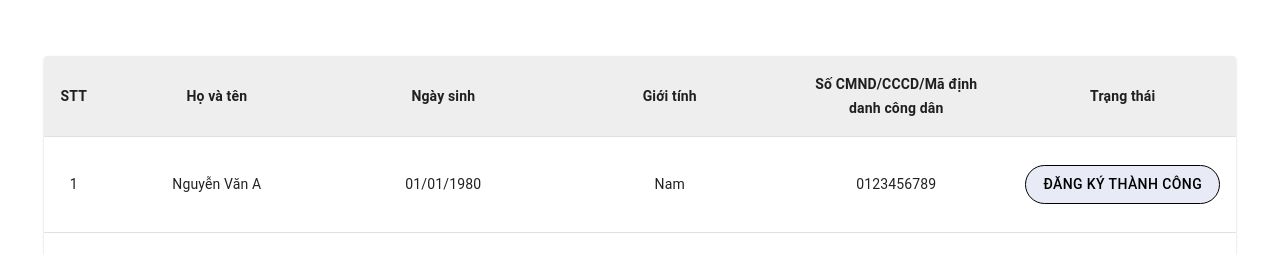
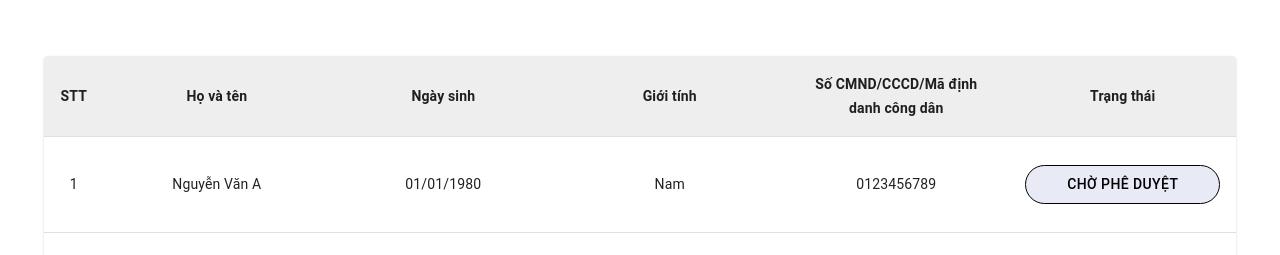
Before and after one commit to zinza-academy/nextjs-tienvh, a Next.js app in the folder nextjs-tienvh/: page /dashboard/Lookup/RegistrationResult/page in a window 1280 px wide. Shown: the top 255 px of the page. Built offline with nearby package versions, Linux system fonts and the light colour scheme.

Commit message:
fix(implement_admin_pages): fix enum and interface RegistrationRow

```diff
--- a/nextjs-tienvh/src/components/common/enum.ts
+++ b/nextjs-tienvh/src/components/common/enum.ts
@@ -1,5 +1,5 @@
 export enum ApprovalStatus {
-  PendingApproval = "Chờ phê duyệt",
-  Approved = "Đăng ký thành công",
-  Rejected = "Không phê duyệt"
+  PendingApproval,
+  Approved,
+  Rejected
 }
--- a/nextjs-tienvh/src/pages/dashboard/Appbar/page.tsx
+++ b/nextjs-tienvh/src/pages/dashboard/Appbar/page.tsx
@@ -206,7 +206,7 @@ function Menu() {
             </Link>
           </MenuItem>
           <MenuItem onClick={handleClose}>
-            <Link href="#" passHref>
+            <Link href="/dashboard/lookup/registration-result" passHref>
               <Box sx={{display: 'flex', flexDirection: 'row', gap: '8px'}}>
                 <Box sx={{
                   backgroundColor: '#F8F8F8',
--- a/nextjs-tienvh/src/pages/dashboard/Lookup/RegistrationResult/page.tsx
+++ b/nextjs-tienvh/src/pages/dashboard/Lookup/RegistrationResult/page.tsx
@@ -1,4 +1,4 @@
-import React from 'react'
+import React, { useEffect, useState } from 'react'
 import { Box, Button } from "@mui/material";
 import {
   Table,
@@ -12,32 +12,56 @@ import {
 import { RegistrationRow } from '@/components/common/FakeData';
 import { ApprovalStatus } from '@/components/common/enum';
 
-const rows: RegistrationRow[] = [
+const getLabelFromApprovalStatus = (status: ApprovalStatus): string => {
+  switch (status) {
+    case ApprovalStatus.PendingApproval:
+      return "Chờ phê duyệt";
+    case ApprovalStatus.Approved:
+      return "Đăng ký thành công";
+    case ApprovalStatus.Rejected:
+      return "Không phê duyệt";
+    default:
+      return "";
+  }
+}
+
+const initialRows: RegistrationRow[] = [
   {
-    stt: 1,
-    hovaten: "Nguyễn Văn A",
-    ngaysinh: "01/01/1980",
-    gioitinh: "Nam",
-    sochungminh: "0123456789",
-    trangthai: ApprovalStatus.Approved,
+    id: 1,
+    name: "Nguyễn Văn A",
+    dob: "01/01/1980",
+    gender: "Nam",
+    cmt: "0123456789",
+    status: ApprovalStatus.PendingApproval,
   },
   {
-    stt: 2,
-    hovaten: "Trần Thị B",
-    ngaysinh: "02/02/1990",
-    gioitinh: "Nữ",
-    sochungminh: "9876543210",
-    trangthai: ApprovalStatus.PendingApproval,
+    id: 2,
+    name: "Trần Thị B",
+    dob: "02/02/1990",
+    gender: "Nữ",
+    cmt: "9876543210",
+    status: ApprovalStatus.PendingApproval,
   },
 ];
 
+const loadData = (): RegistrationRow[] => {
+  return initialRows;
+};
+
 function RegistrationResult() {
+  const [rows, setRows] = useState<RegistrationRow[]>([]);
+
+  useEffect(() => {
+    const loadedData = loadData();
+    setRows(loadedData);
+  }, []);
+
   return (
     <Box sx={{paddingTop:'48px', marginX:'36px'}}>
       <TableContainer component={Paper}>
-        <Table  sx={{ minWidth: 350 }} aria-label="vaccination table">
+        <Table sx={{ minWidth: 350 }} aria-label="vaccination table">
           <TableHead>
-          <TableRow sx={{ backgroundColor: "#eeeeee" }}>
+            <TableRow sx={{ backgroundColor: "#eeeeee" }}>
               <TableCell align="center" sx={{ fontWeight: "bold", width: '5%' }}>STT</TableCell>
               <TableCell align="center" sx={{ fontWeight: "bold", width: '19%' }}>Họ và tên</TableCell>
               <TableCell align="center" sx={{ fontWeight: "bold", width: '19%' }}>Ngày sinh</TableCell>
@@ -47,15 +71,15 @@ function RegistrationResult() {
             </TableRow>
           </TableHead>
           <TableBody>
-            {rows.map((row) => (
-              <TableRow key={row.stt} >
-                <TableCell component="th" scope="row" align="center">{row.stt}</TableCell>
-                <TableCell align="center">{row.hovaten}</TableCell>
-                <TableCell align="center">{row.ngaysinh}</TableCell>
-                <TableCell align="center">{row.gioitinh}</TableCell>
-                <TableCell align="center">{row.sochungminh}</TableCell>
-                <TableCell align="center" >
-                  <Button disabled  sx={{
+            {rows.sort((a, b) => a.id - b.id).map((row, index) => (
+              <TableRow key={row.id}>
+                <TableCell component="th" scope="row" align="center">{index + 1}</TableCell>
+                <TableCell align="center">{row.name}</TableCell>
+                <TableCell align="center">{row.dob}</TableCell>
+                <TableCell align="center">{row.gender}</TableCell>
+                <TableCell align="center">{row.cmt}</TableCell>
+                <TableCell align="center">
+                  <Button disabled sx={{
                     border: '1px solid',
                     borderRadius: '30px',
                     background: '#E8EAF6',
@@ -70,9 +94,9 @@ function RegistrationResult() {
                       color: '#000000',
                     },
                   }}>
-                  {row.trangthai}
+                    {getLabelFromApprovalStatus(row.status)}
                   </Button>
-                  </TableCell>
+                </TableCell>
               </TableRow>
             ))}
           </TableBody>
@@ -82,4 +106,4 @@ function RegistrationResult() {
   );
 }
 
-export default RegistrationResult
+export default RegistrationResult;
--- a/nextjs-tienvh/src/pages/dashboard/Lookup/page.tsx
+++ b/nextjs-tienvh/src/pages/dashboard/Lookup/page.tsx
@@ -10,7 +10,7 @@ function LookupComponent() {
   useEffect(() => {
     if (pathname === '/dashboard/lookup/certificate') setValue(0);
     else if (pathname === '/dashboard/lookup/registration-result') setValue(1);
-    else if (pathname === '/dashboard/lookup/user-detail') setValue(2);
+    else if (pathname === '/dashboard/lookup/account') setValue(2);
   }, [pathname]);
 
   return (
@@ -19,7 +19,7 @@ function LookupComponent() {
         <Tabs value={value}>
           <Tab label="Chứng nhận tiêm chủng" component={Link} href="/dashboard/lookup/certificate" sx={{ paddingY: '16px' }} />
           <Tab label="Kết quả đăng ký" component={Link} href="/dashboard/lookup/registration-result" />
-          <Tab label="Tài khoản" component={Link} href="/dashboard/lookup/user-detail" />
+          <Tab label="Tài khoản" component={Link} href="/dashboard/lookup/account" />
         </Tabs>
         <Divider sx={{ position: 'absolute', height: '3px', bottom: 0, width: '100%', boxShadow: '0px 2px 5px rgba(0, 0, 0, 0.2)' }} />
       </Box>
```
Also changed, not shown: nextjs-tienvh/src/components/common/FakeData.ts (+6 -6 lines), nextjs-tienvh/src/pages/admin/Registration/page.tsx (+28 -31 lines).
